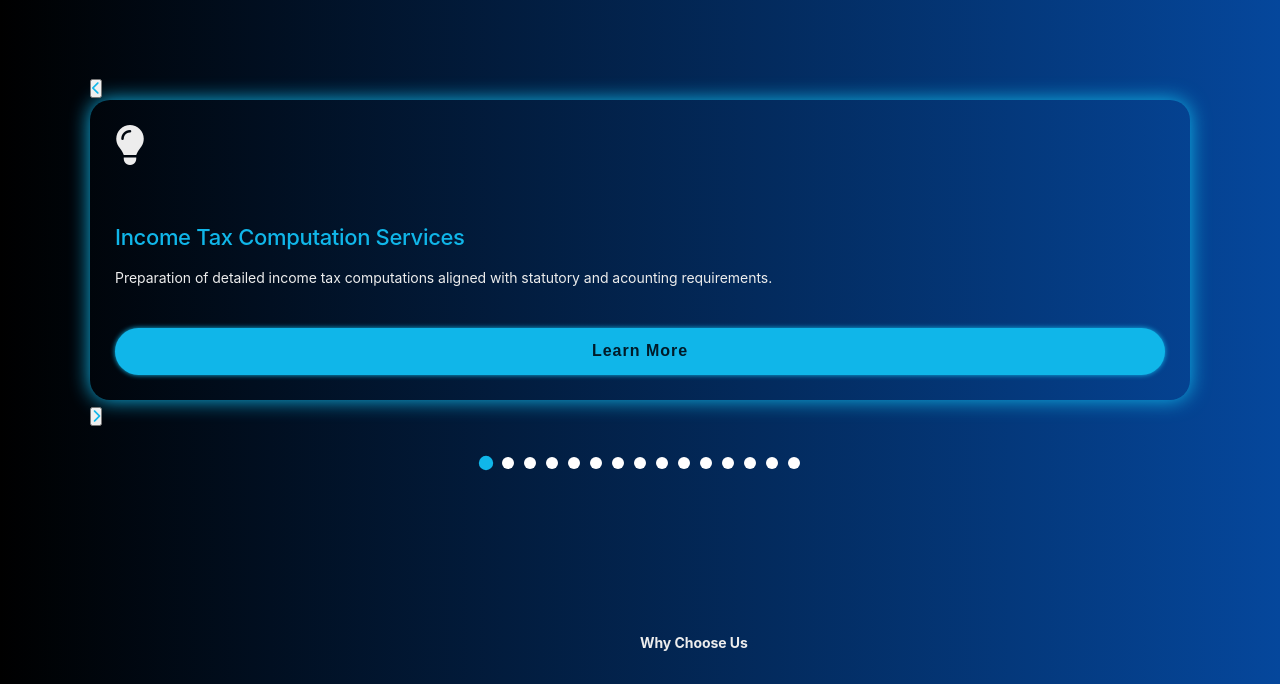
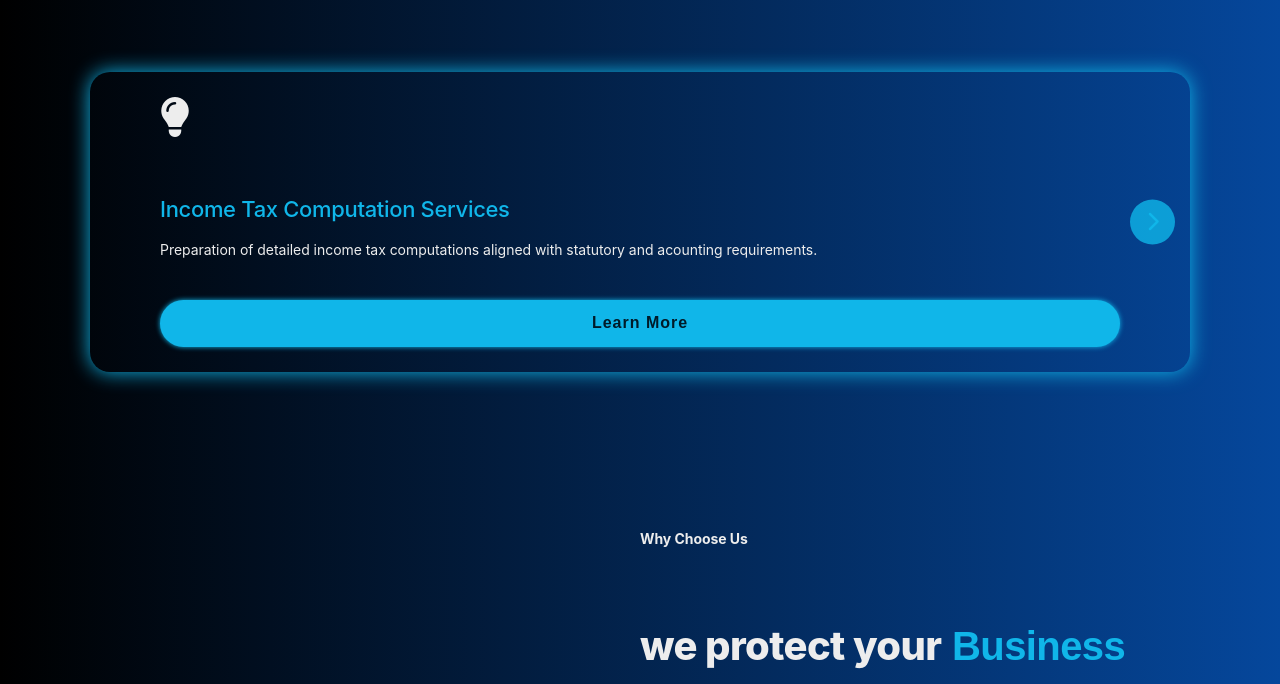
Before and after one commit to Allanadel29/paladin_tax, a plain HTML site: page index.html in a window 1280 px wide. Shown: the part 2008-2692 px from the top of the page. Drawn offline with nearby package versions, Linux system fonts and the light colour scheme.

Commit message:
Update style.css

```diff
--- a/style.css
+++ b/style.css
@@ -460,11 +460,10 @@ i {
     width: 100%;
 }
 .dots {
-    margin-top: 20px;
-    text-align: center;
+    display: none;
 }
 .dot {
-    display: inline-block;
+    display: none;
     width: 12px;
     height: 12px;
     margin: 0 5px;
@@ -476,6 +475,47 @@ i {
 .dot.active {
     background: rgb(16, 182, 233);
     transform: scale(1.2);
+}
+
+/* Arrow navigation buttons */
+.nav-arrow {
+    position: absolute;
+    top: 50%;
+    transform: translateY(-50%);
+    background: rgba(16, 182, 233, 0.8);
+    border: none;
+    color: white;
+    width: 45px;
+    height: 45px;
+    border-radius: 50%;
+    cursor: pointer;
+    display: flex;
+    align-items: center;
+    justify-content: center;
+    font-size: 20px;
+    transition: all 0.3s ease;
+    z-index: 100;
+}
+
+.nav-arrow:hover {
+    background: rgba(16, 182, 233, 1);
+    transform: translateY(-50%) scale(1.1);
+}
+
+.nav-arrow:active {
+    transform: translateY(-50%) scale(0.95);
+}
+
+.nav-arrow-left {
+    left: 15px;
+}
+
+.nav-arrow-right {
+    right: 15px;
+}
+
+.nav-arrow.hidden {
+    display: none;
 }
 .sub-title{
     text-align: center;
@@ -511,6 +551,8 @@ i {
 .service-card {
     background-color: transparent;
     padding: 25px;
+    padding-left: 70px;
+    padding-right: 70px;
     border-radius: 20px;
     box-shadow: 0 0 20px rgb(16, 182, 233);
     transition: all 0.3s ease;
@@ -1557,7 +1599,7 @@ html, body { overflow-x: hidden; }
     right: auto;
     top: auto;
     font-size: 28px;
-    color: #001b29;
+    color: #075ed0;
     cursor: pointer;
     z-index: 1100;
     transition: 0.3s;
@@ -1595,7 +1637,7 @@ html, body { overflow-x: hidden; }
     display: block;
     width: 100%;
     padding: 14px 20px;
-    color: #001b29;
+    color: #0066ff;
     text-decoration: none;
     font-weight: 700;
     border-bottom: 1px solid rgba(0,0,0,0.05);
@@ -1613,7 +1655,7 @@ html, body { overflow-x: hidden; }
     top: 12px;
     font-size: 20px;
     cursor: pointer;
-    color: #001b29;
+    color: #0066ff;
 }
 
 /* Navbar and Menu Icon Responsiveness */
```
